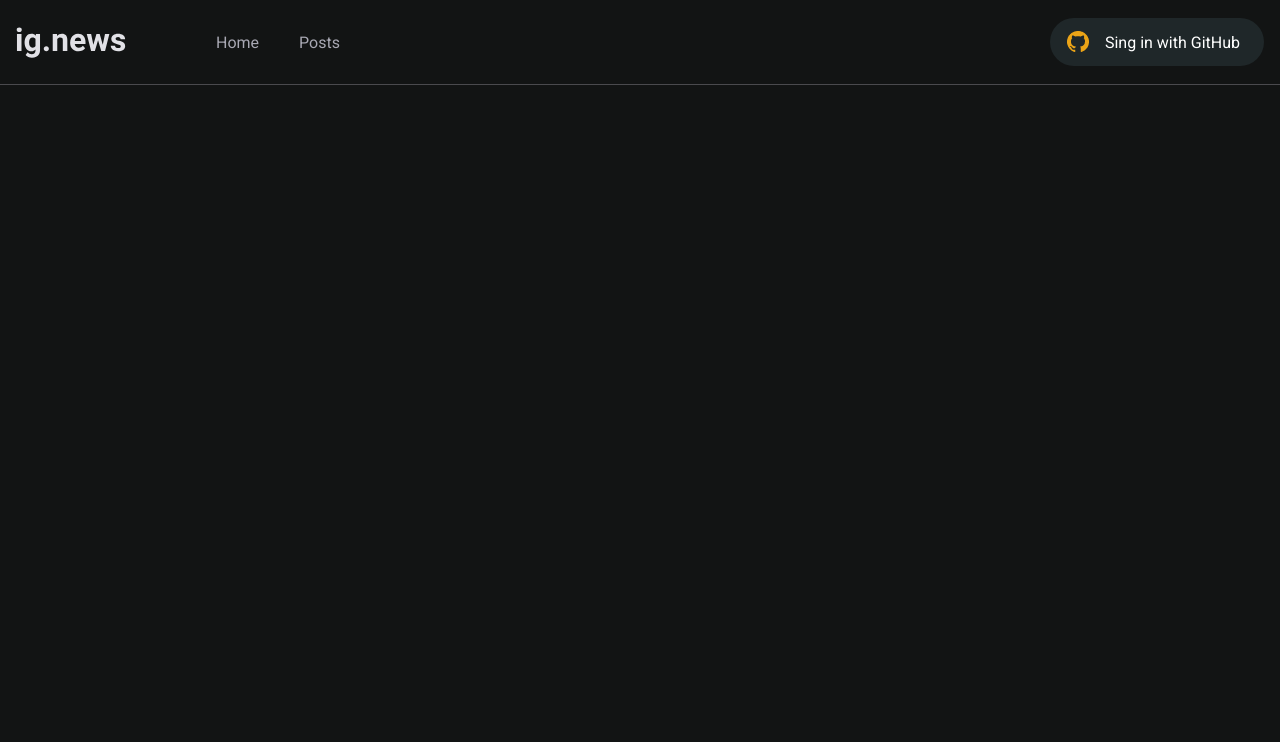
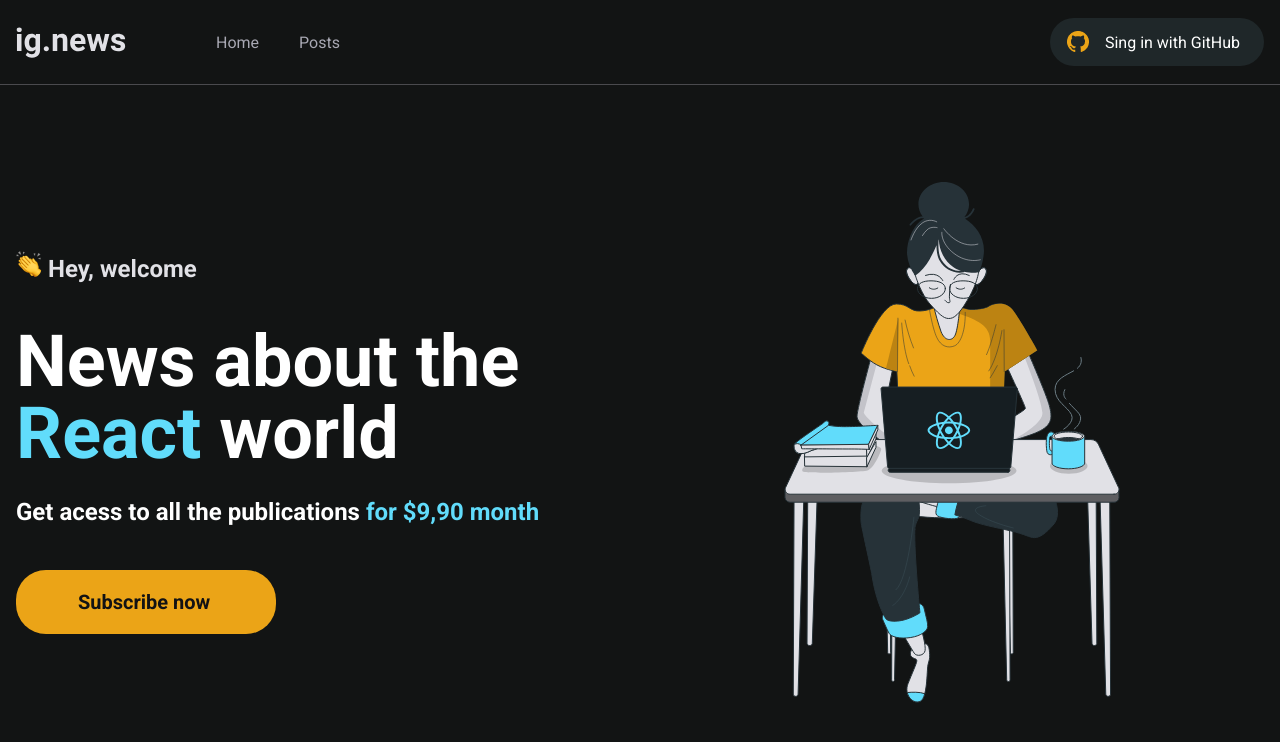
Before and after one commit to GabrielCostaLavor/ig.news, a Next.js app: page / in a window 1280 px wide. Shown: the top 742 px of the page. Built offline with nearby package versions, Linux system fonts and the light colour scheme.

Commit message:
Main da home

```diff
--- a/package.json
+++ b/package.json
@@ -17,6 +17,7 @@
     "next": "12.0.10",
     "react": "17.0.2",
     "react-dom": "17.0.2",
+    "react-icons": "^4.3.1",
     "sass": "^1.49.7",
     "typescript": "^4.5.5"
   },
--- /dev/null
+++ b/src/components/ButtonSubscribe/index.tsx
@@ -0,0 +1,4 @@
+import styleClass from './style.module.scss'
+export function ButtonSubiscribe(){
+    return <button className={styleClass.buttonSubscribe}>Subscribe now</button>
+}
--- /dev/null
+++ b/src/components/ButtonSubscribe/style.module.scss
@@ -0,0 +1,15 @@
+.buttonSubscribe{
+    font-size: 1.25rem;
+    color: #121214;
+    padding: 20px 62px;
+    background-color: var(--yellow);
+    font-weight: bold;
+    border: none;
+    border-radius: 30px;
+    transition: filter 0.3s;
+    display: inherit;
+    width: 260px;
+    &:hover{
+        filter: brightness(0.8);
+    }
+}
--- /dev/null
+++ b/src/pages/home.module.scss
@@ -0,0 +1,44 @@
+.mainContainerSubscribe{
+    display: flex;
+    height: calc(100vh - 85px);
+
+    .subscribeContent{
+        width: 50%;
+        display: flex;
+        flex-direction: column;
+        justify-content: center;
+        & > h1{
+            color: var(--titulos);
+            font-size: 1.5rem;
+            padding-bottom: 40px;
+            line-height: 2.125rem;
+        }
+        .subscribeText{
+            h1{
+                color: var(--white);
+                line-height: 4.5rem;
+                font-size: 4.5rem;
+                padding-bottom: 1.5rem;
+                span{
+                    color: var(--blue);
+                }
+            }
+            p{
+                color: var(--white);
+                font-size: 1.5rem;
+                line-height: 2.25rem;
+                font-weight: bold;
+                padding-bottom: 2.5rem;
+                span{
+                    color: var(--blue);
+                }
+            }
+        }
+    }
+    .subscribeImg{
+        width: 50%;
+        display: flex;
+        justify-content: center;
+        align-items: center;
+    }
+}
--- a/src/pages/index.tsx
+++ b/src/pages/index.tsx
@@ -1,13 +1,29 @@
 import Head from 'next/head'
 import Image from 'next/image'
+import { ButtonSubiscribe } from '../components/ButtonSubscribe'
+import styleClass from "./home.module.scss"
 
 export default function Home() {
   return (
-   <>
-   <Head>
-     <title>Inicio | ig.news</title>
-   </Head>
-
-   </>
+  <>
+  <Head>
+    <title>Inicio | ig.news</title>
+  </Head>
+  <main>
+    <section className={styleClass.mainContainerSubscribe + ` container`}>
+        <div className={styleClass.subscribeContent}>
+            <h1><img src="/imagens/image 351.png" alt="" /> Hey, welcome</h1>
+            <div className={styleClass.subscribeText}>
+                <h1>News about the <span>React</span> world</h1>
+                <p>Get acess to all the publications <span>for $9,90 month</span></p>
+            </div>
+            <ButtonSubiscribe />
+        </div>
+        <div className={styleClass.subscribeImg}>
+            <img src="/imagens/Mulher.svg" alt="" />
+        </div>
+    </section>
+  </main>
+  </>
   )
 }
--- a/src/styles/global.scss
+++ b/src/styles/global.scss
@@ -24,6 +24,7 @@
 }
 body{
     background: var(--background);
+    color: var(--textos);
 }
 body, input, button, textarea, select{
     font-size: 1rem;
@@ -61,3 +62,15 @@
         max-width: 100%;
     }
 }
+#__next{
+    display: grid;
+    grid-template-areas:
+    'header'
+    'main';
+}
+header{
+    grid-area: "header";
+}
+main{
+    grid-area: "main";
+}
```
Also changed, not shown: public/imagens/Mulher.svg (added), 1 other file (tests, documents, lock files or other folders).
